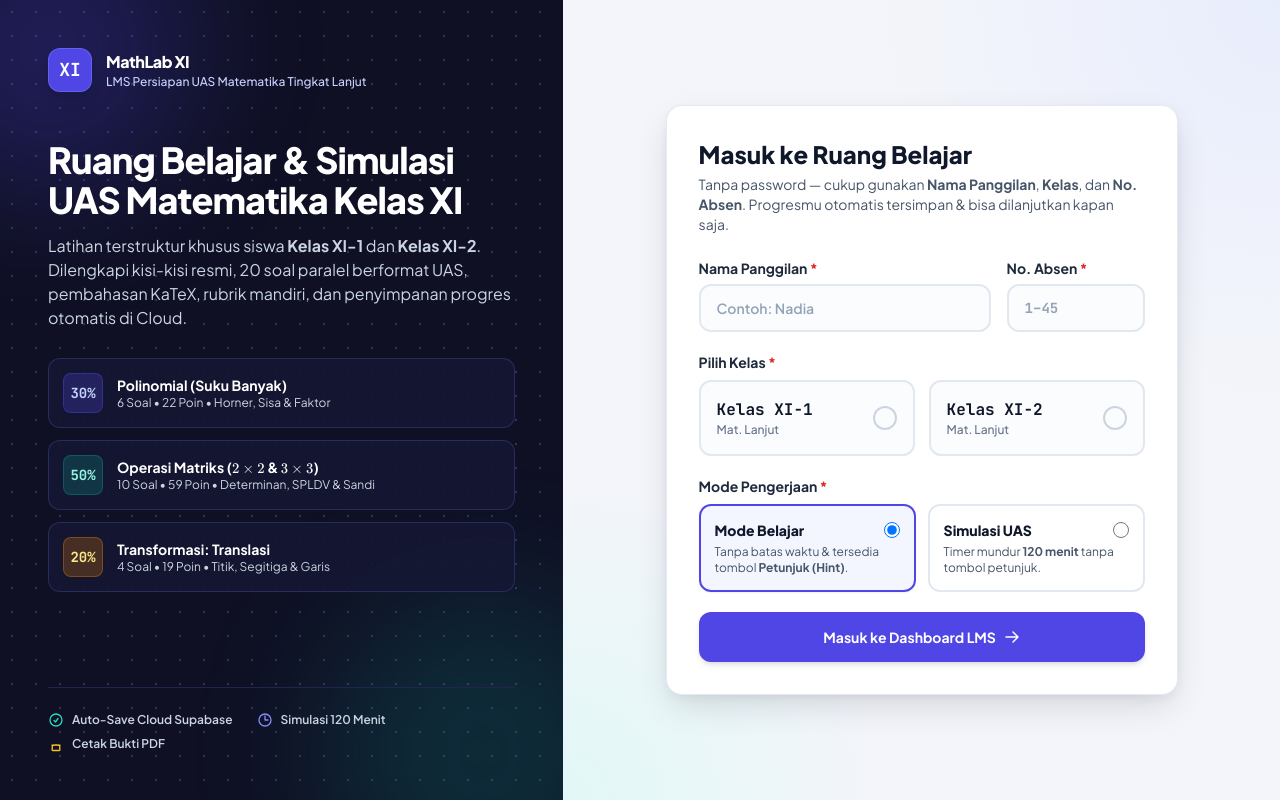
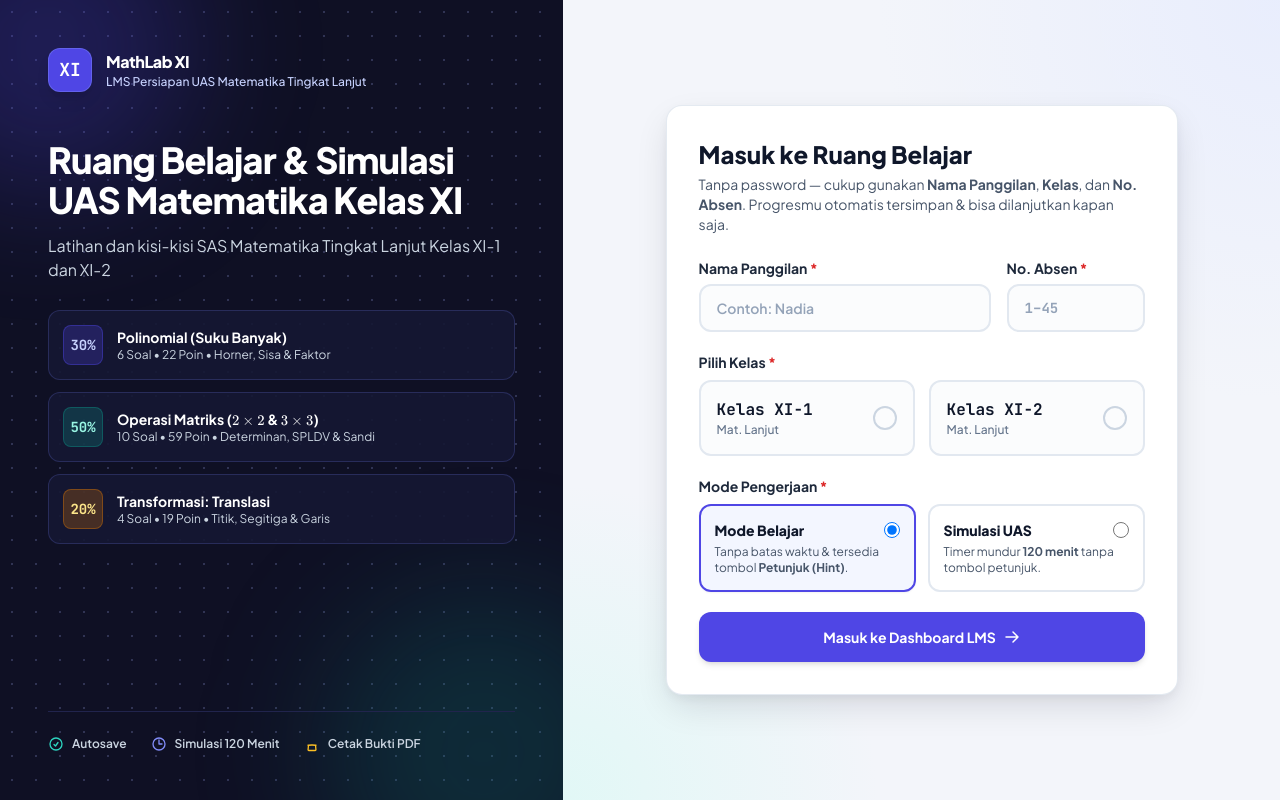
Before and after one commit to fiiyia/Kisi-Kisi-XI, a plain HTML site: page index.html in a window 1280 px wide. Drawn offline with nearby package versions, Linux system fonts and the light colour scheme.

Commit message:
chore: update login description and autosave label

```diff
--- a/index.html
+++ b/index.html
@@ -263,7 +263,7 @@
             Ruang Belajar &amp; Simulasi UAS Matematika Kelas XI
           </h1>
           <p class="mt-3.5 text-sm sm:text-base text-slate-300 leading-relaxed max-w-lg">
-            Latihan terstruktur khusus siswa <strong>Kelas XI-1</strong> dan <strong>Kelas XI-2</strong>. Dilengkapi kisi-kisi resmi, 20 soal paralel berformat UAS, pembahasan KaTeX, rubrik mandiri, dan penyimpanan progres otomatis di Cloud.
+            Latihan dan kisi-kisi SAS Matematika Tingkat Lanjut Kelas XI-1 dan XI-2
           </p>
         </div>
 
@@ -307,7 +307,7 @@
           <svg class="w-4 h-4 text-teal-400 shrink-0" fill="none" viewBox="0 0 24 24" stroke="currentColor" stroke-width="2">
             <path stroke-linecap="round" stroke-linejoin="round" d="M9 12.75L11.25 15 15 9.75M21 12a9 9 0 11-18 0 9 9 0 0118 0z" />
           </svg>
-          <span>Auto-Save Cloud Supabase</span>
+          <span>Autosave</span>
         </div>
         <div class="flex items-center gap-2">
           <svg class="w-4 h-4 text-brand-400 shrink-0" fill="none" viewBox="0 0 24 24" stroke="currentColor" stroke-width="2">
```
